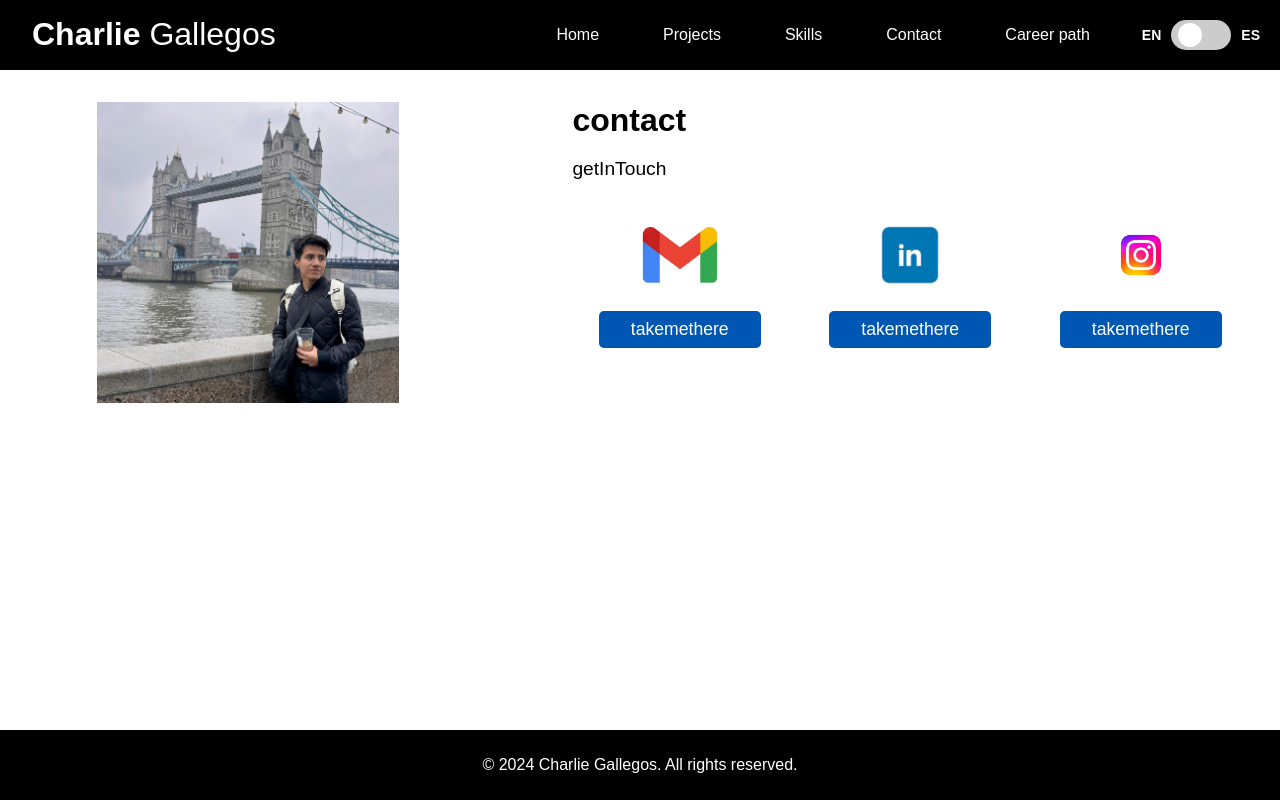
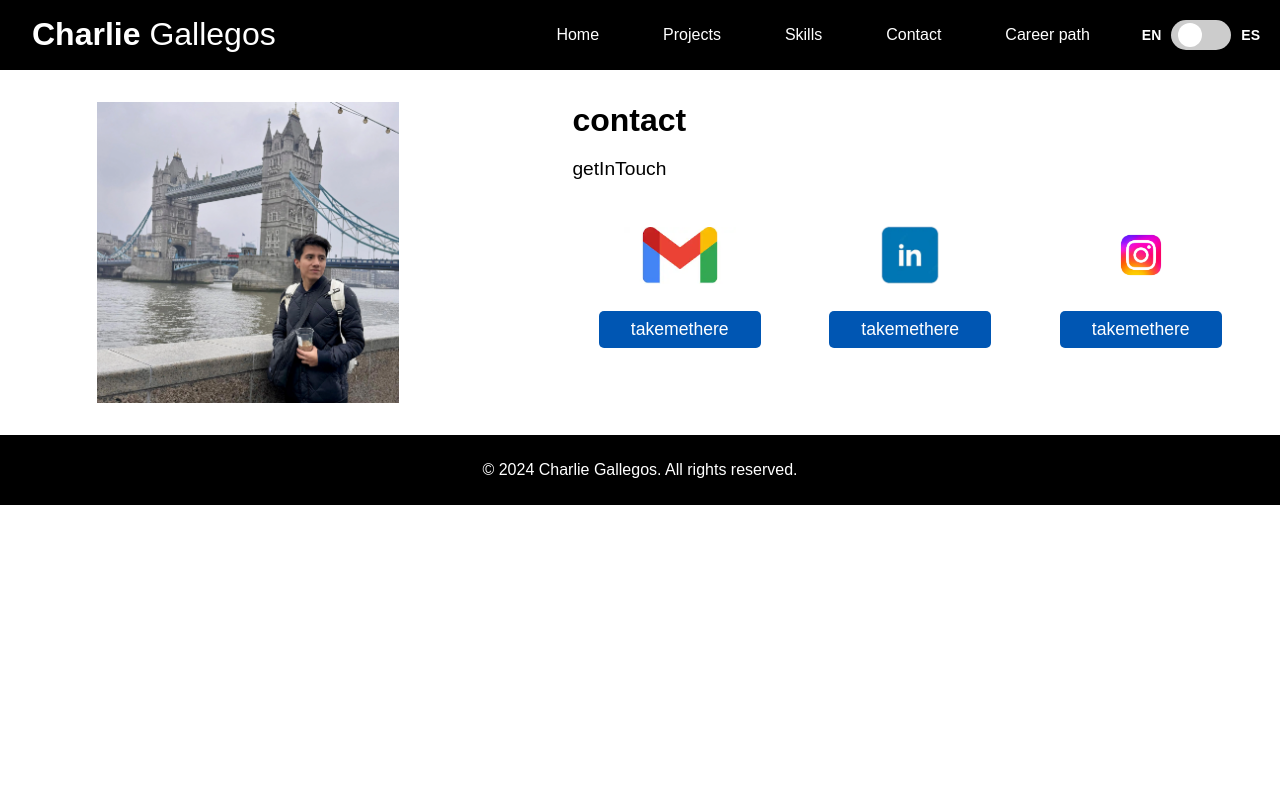
Before and after one commit to Carlitosandia/charliedev, a React (Vite) app: page /contact in a window 1280 px wide. Built offline with nearby package versions, Linux system fonts and the light colour scheme.

Commit message:
Layout div fixed

```diff
--- a/src/layouts/Layout.jsx
+++ b/src/layouts/Layout.jsx
@@ -3,7 +3,7 @@ import Footer from './Footer';
 
 const Layout = ({ children }) => {
     return (
-        <div id='root'>
+        <div>
           <Header />
           <main>{children}</main>
           <Footer />
```
